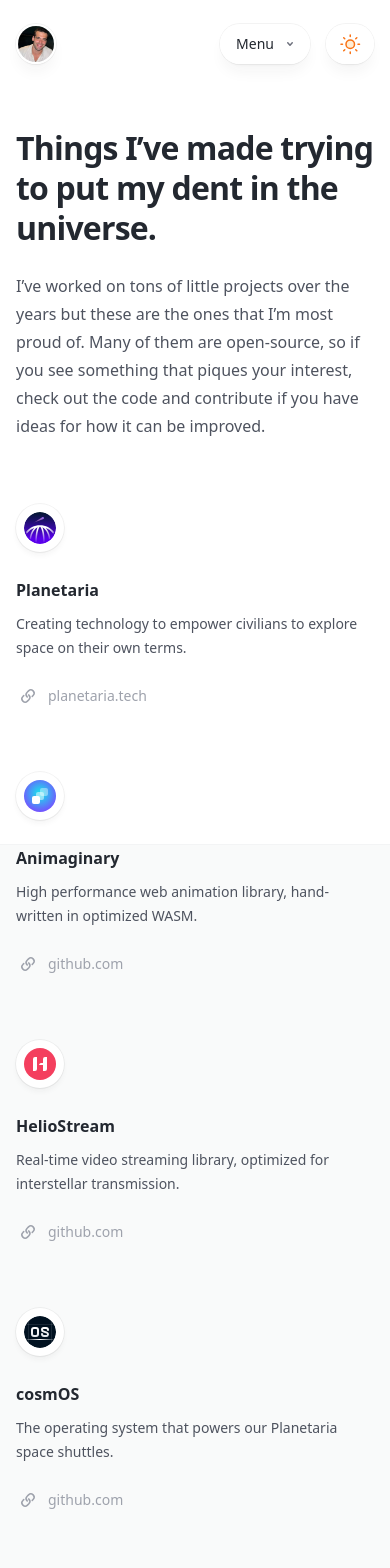
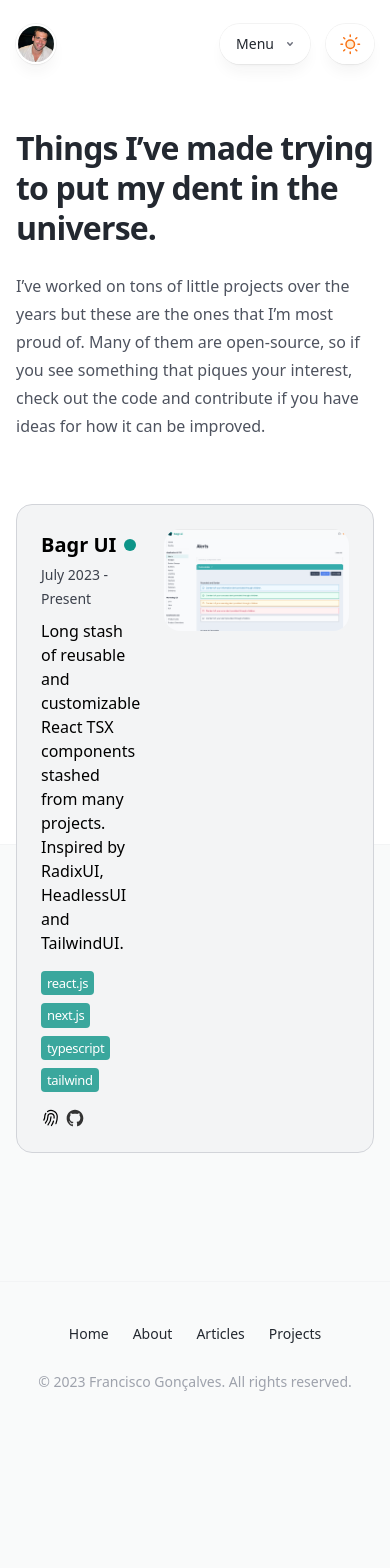
Before and after one commit to kiko-g/kikogoncalves, a Next.js app: page /projects in a window 390 px wide. Shown: the top 1568 px of the page. After the commit the page ends 1458 px from the top, so only its background shows below. Built offline with nearby package versions, Linux system fonts and the light colour scheme.

Commit message:
add: new project cards

```diff
--- a/src/app/layout.tsx
+++ b/src/app/layout.tsx
@@ -1,8 +1,22 @@
+import { Inter, Lexend } from 'next/font/google'
 import { type Metadata } from 'next'
 import { Providers } from '@/app/providers'
 import { Layout } from '@/components/Layout'
 
+const inter = Inter({
+  subsets: ['latin'],
+  variable: '--font-inter',
+  display: 'swap',
+})
+
+const lexend = Lexend({
+  subsets: ['latin'],
+  variable: '--font-lexend',
+  display: 'swap',
+})
+
 import '@/styles/tailwind.css'
+import clsx from 'clsx'
 
 export const metadata: Metadata = {
   title: {
@@ -20,7 +34,7 @@ export const metadata: Metadata = {
 
 export default function RootLayout({ children }: { children: React.ReactNode }) {
   return (
-    <html lang="en" className="h-full antialiased" suppressHydrationWarning>
+    <html lang="en" className={clsx('h-full antialiased', inter.variable, lexend.variable)} suppressHydrationWarning>
       <body className="flex h-full bg-navy-50 dark:bg-navy-950">
         <Providers>
           <div className="flex w-full">
--- a/src/app/projects/page.tsx
+++ b/src/app/projects/page.tsx
@@ -1,57 +1,36 @@
 import { type Metadata } from 'next'
-import Image from 'next/image'
+import Image, { StaticImageData } from 'next/image'
 
 import { Card } from '@/components/Card'
 import { SimpleLayout } from '@/components/SimpleLayout'
-import logoAnimaginary from '@/images/logos/animaginary.svg'
-import logoCosmos from '@/images/logos/cosmos.svg'
-import logoHelioStream from '@/images/logos/helio-stream.svg'
-import logoOpenShuttle from '@/images/logos/open-shuttle.svg'
+import { GitHubIcon } from '../../components/SocialIcons'
+
+import { BagrUI } from '@/images/portfolio'
 import logoPlanetaria from '@/images/logos/planetaria.svg'
+import { FingerPrintIcon } from '@heroicons/react/24/outline'
 
-const projects = [
+type Project = {
+  name: string
+  description: React.ReactNode
+  repo: string
+  datespan: string
+  deployment: string
+  stack: string[]
+  image: StaticImageData
+}
+
+const projects: Project[] = [
   {
-    name: 'Planetaria',
-    description: 'Creating technology to empower civilians to explore space on their own terms.',
-    link: { href: 'http://planetaria.tech', label: 'planetaria.tech' },
-    logo: logoPlanetaria,
-  },
-  {
-    name: 'Animaginary',
-    description: 'High performance web animation library, hand-written in optimized WASM.',
-    link: { href: '#', label: 'github.com' },
-    logo: logoAnimaginary,
-  },
-  {
-    name: 'HelioStream',
-    description: 'Real-time video streaming library, optimized for interstellar transmission.',
-    link: { href: '#', label: 'github.com' },
-    logo: logoHelioStream,
-  },
-  {
-    name: 'cosmOS',
-    description: 'The operating system that powers our Planetaria space shuttles.',
-    link: { href: '#', label: 'github.com' },
-    logo: logoCosmos,
-  },
-  {
-    name: 'OpenShuttle',
-    description: 'The schematics for the first rocket I designed that successfully made it to orbit.',
-    link: { href: '#', label: 'github.com' },
-    logo: logoOpenShuttle,
+    name: 'Bagr UI',
+    description:
+      'Long stash of reusable and customizable React TSX components stashed from many projects. Inspired by RadixUI, HeadlessUI and TailwindUI.',
+    datespan: 'July 2023 - Present',
+    repo: 'https://github.com/kiko-g/bagr-ui',
+    deployment: 'https://bagr-ui.vercel.app',
+    stack: ['React.js', 'Next.js', 'Typescript', 'Tailwind'],
+    image: BagrUI,
   },
 ]
-
-function LinkIcon(props: React.ComponentPropsWithoutRef<'svg'>) {
-  return (
-    <svg viewBox="0 0 24 24" aria-hidden="true" {...props}>
-      <path
-        d="M15.712 11.823a.75.75 0 1 0 1.06 1.06l-1.06-1.06Zm-4.95 1.768a.75.75 0 0 0 1.06-1.06l-1.06 1.06Zm-2.475-1.414a.75.75 0 1 0-1.06-1.06l1.06 1.06Zm4.95-1.768a.75.75 0 1 0-1.06 1.06l1.06-1.06Zm3.359.53-.884.884 1.06 1.06.885-.883-1.061-1.06Zm-4.95-2.12 1.414-1.415L12 6.344l-1.415 1.413 1.061 1.061Zm0 3.535a2.5 2.5 0 0 1 0-3.536l-1.06-1.06a4 4 0 0 0 0 5.656l1.06-1.06Zm4.95-4.95a2.5 2.5 0 0 1 0 3.535L17.656 12a4 4 0 0 0 0-5.657l-1.06 1.06Zm1.06-1.06a4 4 0 0 0-5.656 0l1.06 1.06a2.5 2.5 0 0 1 3.536 0l1.06-1.06Zm-7.07 7.07.176.177 1.06-1.06-.176-.177-1.06 1.06Zm-3.183-.353.884-.884-1.06-1.06-.884.883 1.06 1.06Zm4.95 2.121-1.414 1.414 1.06 1.06 1.415-1.413-1.06-1.061Zm0-3.536a2.5 2.5 0 0 1 0 3.536l1.06 1.06a4 4 0 0 0 0-5.656l-1.06 1.06Zm-4.95 4.95a2.5 2.5 0 0 1 0-3.535L6.344 12a4 4 0 0 0 0 5.656l1.06-1.06Zm-1.06 1.06a4 4 0 0 0 5.657 0l-1.061-1.06a2.5 2.5 0 0 1-3.535 0l-1.061 1.06Zm7.07-7.07-.176-.177-1.06 1.06.176.178 1.06-1.061Z"
-        fill="currentColor"
-      />
-    </svg>
-  )
-}
 
 export const metadata: Metadata = {
   title: 'Projects',
@@ -64,23 +43,46 @@ export default function Projects() {
       title="Things I’ve made trying to put my dent in the universe."
       intro="I’ve worked on tons of little projects over the years but these are the ones that I’m most proud of. Many of them are open-source, so if you see something that piques your interest, check out the code and contribute if you have ideas for how it can be improved."
     >
-      <ul role="list" className="grid grid-cols-1 gap-x-12 gap-y-16 sm:grid-cols-2 lg:grid-cols-3">
+      <ul role="list" className="grid grid-cols-1 gap-x-6 gap-y-10">
         {projects.map((project) => (
-          <Card as="li" key={project.name}>
-            <div className="relative z-10 flex h-12 w-12 items-center justify-center rounded-full bg-white shadow-md shadow-navy-800/5 ring-1 ring-navy-900/5 dark:border dark:border-navy-700/50 dark:bg-navy-800 dark:ring-0">
-              <Image src={project.logo} alt="" className="h-8 w-8" unoptimized />
-            </div>
-            <h2 className="mt-6 text-base font-semibold text-navy-800 dark:text-navy-100">
-              <Card.Link href={project.link.href}>{project.name}</Card.Link>
-            </h2>
-            <Card.Description>{project.description}</Card.Description>
-            <p className="relative z-10 mt-6 flex text-sm font-medium text-navy-400 transition group-hover:text-primary-500 dark:text-navy-200">
-              <LinkIcon className="h-6 w-6 flex-none" />
-              <span className="ml-2">{project.link.label}</span>
-            </p>
-          </Card>
+          <ProjectCard project={project} key={project.name} />
         ))}
       </ul>
     </SimpleLayout>
   )
 }
+
+function ProjectCard({ project }: { project: Project }) {
+  return (
+    <div className="relative flex gap-6 rounded-2xl border border-navy-300 bg-navy-100 p-6 dark:border-navy-700 dark:bg-navy-100/5">
+      <div className="flex flex-1 flex-col self-stretch">
+        <div className="flex items-center gap-x-2">
+          <h3 className="text-xl font-bold">{project.name}</h3>
+          <span className="h-3 w-3 rounded-full bg-teal-600" />
+        </div>
+        <p className="mt-0.5 text-sm font-normal text-navy-700 dark:text-white/50">{project.datespan}</p>
+        <p className="mt-2">{project.description}</p>
+
+        <div className="mt-4 flex flex-wrap gap-2">
+          {project.stack.map((tech) => (
+            <span
+              key={tech}
+              className="rounded bg-teal-600/80 px-1.5 py-1 text-xs font-normal lowercase leading-tight tracking-tight text-white dark:bg-teal-500/50"
+            >
+              {tech}
+            </span>
+          ))}
+        </div>
+
+        <div className="mt-4 flex items-center justify-start gap-1">
+          {project.deployment && <FingerPrintIcon className="h-5 w-5" />}
+          {project.repo && <GitHubIcon className="h-5 w-5 fill-[#333333] dark:fill-white" />}
+        </div>
+      </div>
+
+      <div className="max-w-sm">
+        <Image src={project.image} alt="" className="rounded-2xl" />
+      </div>
+    </div>
+  )
+}
--- /dev/null
+++ b/src/images/portfolio/index.ts
@@ -0,0 +1,3 @@
+import BagrUI from './bagr-ui-screenshot.png'
+
+export { BagrUI }
--- a/src/styles/tailwind.css
+++ b/src/styles/tailwind.css
@@ -11,6 +11,14 @@ html {
   @apply scroll-smooth;
 }
 
+.font-inter {
+  font-family: var(--font-inter);
+}
+
+.font-lexend {
+  font-family: var(--font-lexend);
+}
+
 .outer-link {
   @apply text-primary-500 hover:text-primary-600 hover:underline dark:text-primary-400 dark:hover:text-primary-500;
 }
--- a/tailwind.config.ts
+++ b/tailwind.config.ts
@@ -25,9 +25,6 @@ export default {
     },
     typography: typographyStyles,
     extend: {
-      fontFamily: {
-        lexend: ['Lexend', ...defaultTheme.fontFamily.sans],
-      },
       colors: {
         primary: {
           DEFAULT: '#3b82f6',
```
Also changed, not shown: src/app/articles/tailwind-magic/page.mdx (+5 -12 lines), src/images/portfolio/bagr-ui-screenshot.png (added).
